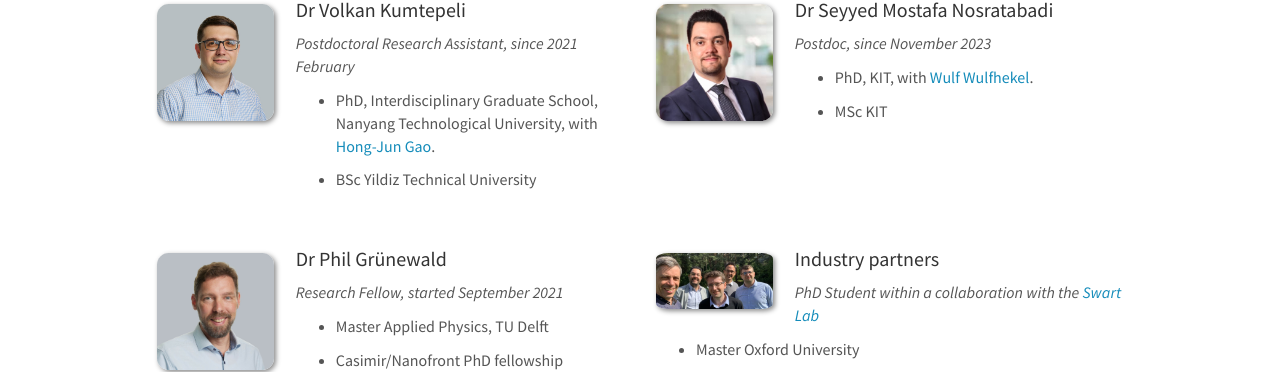
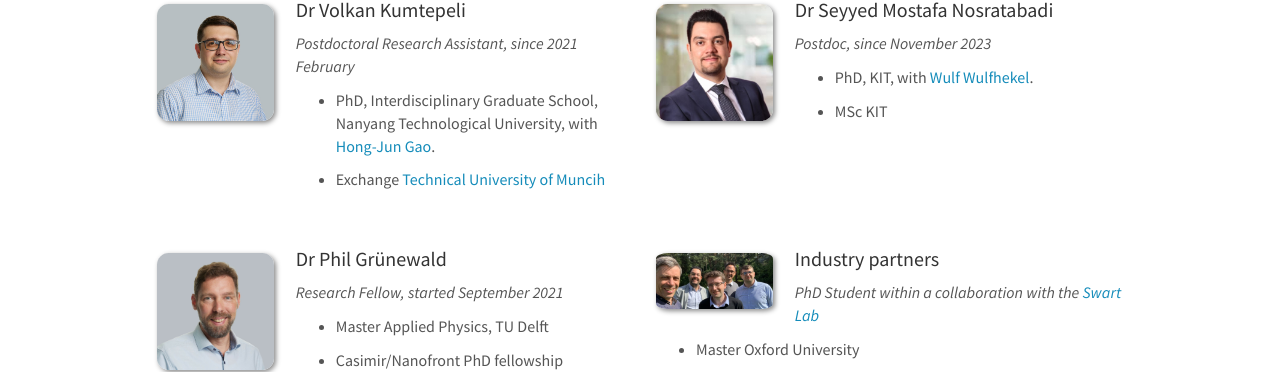
Before and after one commit to EPSRC-DIGEST/epsrc-digest.github.io, a Jekyll site: the page built from _pages/team.md, in a window 1280 px wide and 900 px high, scrolled down 695 px. Shown: the part 91-463 px from the top of the window. Built offline with Jekyll 4.4.1, drawn with Linux system fonts in a browser that asks for light colours; nearby versions of some CDN libraries.

Commit message:
Update team_members.yml

```diff
--- a/_data/team_members.yml
+++ b/_data/team_members.yml
@@ -40,7 +40,8 @@
   email: benschop@physics.leidenuniv.nl
   number_educ: 2
   education1: PhD, Interdisciplinary Graduate School, Nanyang Technological University, with [Hong-Jun Gao](http://n04.iphy.ac.cn/english/zt/hongjungao.html).
-  education2: BSc Yildiz Technical University
+  education2: Exchange [Technical University of Muncih](https://www.tum.de/en/)
+  education3: BSc [Yildiz Technical University](https://www.yildiz.edu.tr/en/)
 
 - name: Dr Seyyed Mostafa Nosratabadi
   photo: Mostafa.jpg
```
